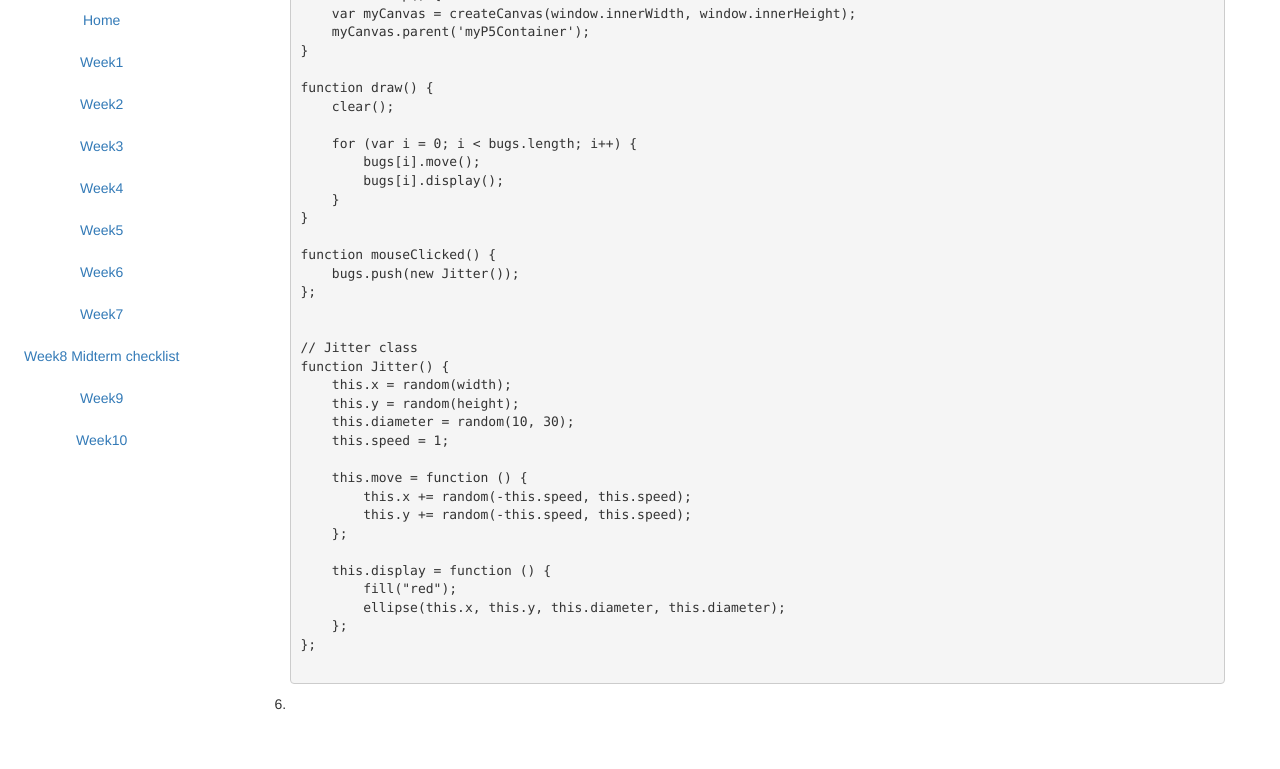
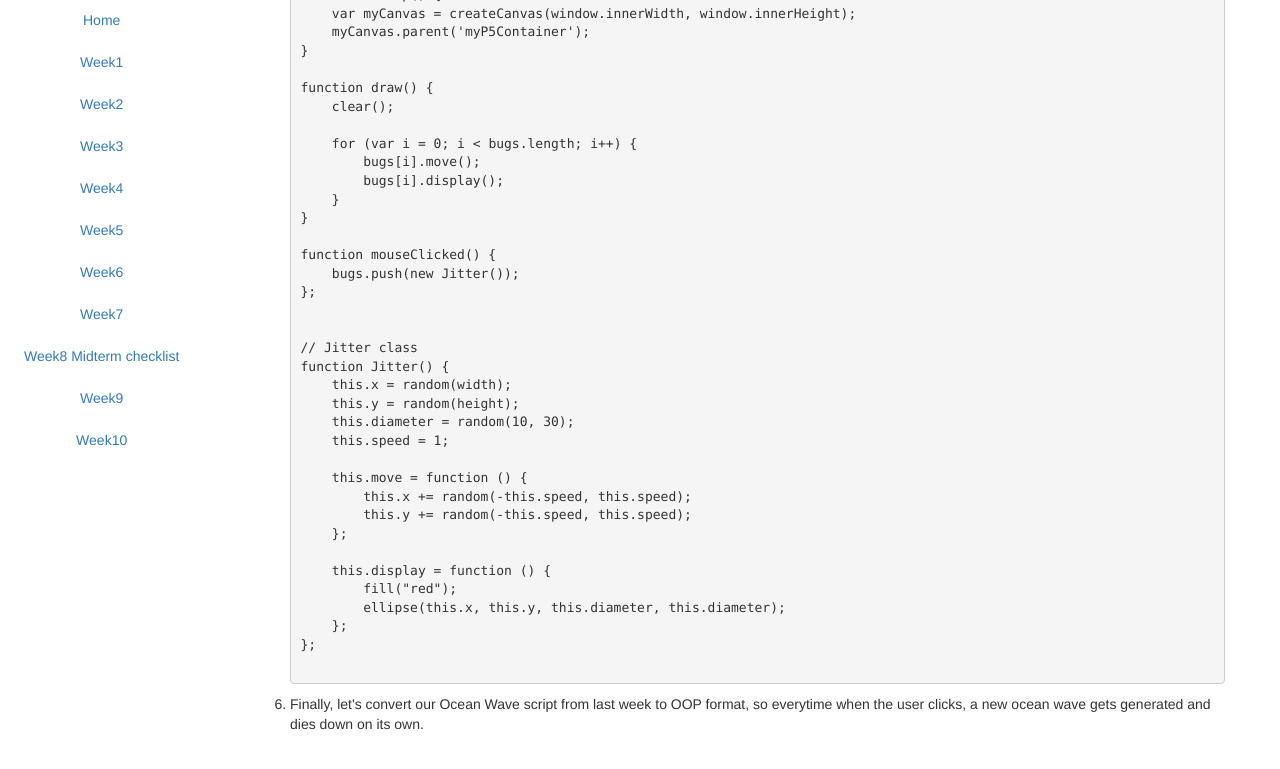
Before and after one commit to zhenzhenqi/MMA100, a Jekyll site: the page built from _posts/2015-04-21-week10.html, in a window 1280 px wide and 900 px high, scrolled down 2206 px, cut to the strip 0-776 px from the top of the window. Shown: the top 769 px of the strip. Built offline with Jekyll 4.4.1, drawn with Linux system fonts in a browser that asks for light colours; nearby versions of some CDN libraries.

Commit message:
working on ocean wave oop example

```diff
--- a/_posts/2015-04-21-week10.html
+++ b/_posts/2015-04-21-week10.html
@@ -154,7 +154,9 @@ function Jitter() {
 };
          {% endhighlight %}
         </li>
-        <li>
+        <li>Finally, let's convert our Ocean Wave script from last week to OOP format, so everytime when the user clicks, a new ocean wave gets generated and dies down on its own.
+            {% highlight js %}
+            {% endhighlight %}
         </li>
     </ol>
 </div>
```
Also changed, not shown: img/bugs.jpg (added).
